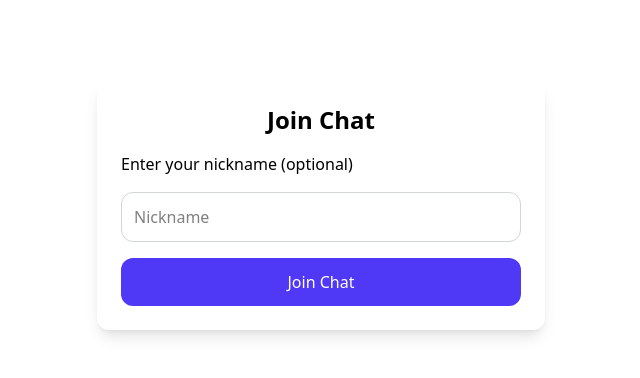
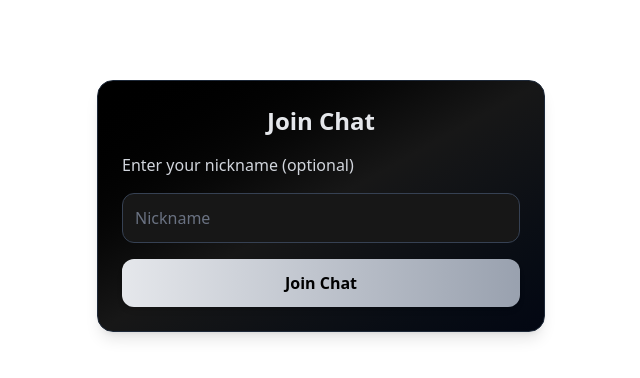
Before and after one commit to theEquinoxDev/ZeroTrace, a React (Vite) app in the folder client/: page /session in a window 1280 px wide. Shown: the top 378 px of the page, without its empty margins (319-959 px from the left). Built offline with nearby package versions, Linux system fonts and the light colour scheme; no server answers.

Commit message:
UI enhancement

```diff
--- a/client/src/components/SessionForm.jsx
+++ b/client/src/components/SessionForm.jsx
@@ -29,21 +29,25 @@ export default function SessionForm() {
   return (
     <form
       onSubmit={handleSubmit}
-      className="max-w-md mx-auto mt-20 p-6 bg-white rounded-xl shadow-lg flex flex-col gap-4"
+      className="max-w-md mx-auto mt-20 p-6 bg-gradient-to-br from-black via-neutral-900 to-gray-950 rounded-2xl shadow-lg flex flex-col gap-4 border border-gray-800"
     >
-      <h2 className="text-2xl font-bold text-center">Join Chat</h2>
-      <label className="font-medium">Enter your nickname (optional)</label>
+      <h2 className="text-2xl font-bold text-center text-gray-200">
+        Join Chat
+      </h2>
+
+      <label className="font-medium text-gray-300">Enter your nickname (optional)</label>
       <input
         type="text"
         value={nickname}
         onChange={(e) => setNickname(e.target.value)}
         placeholder="Nickname"
-        className="w-full p-3 border border-gray-300 rounded-xl focus:outline-none focus:ring-2 focus:ring-indigo-400"
+        className="w-full p-3 bg-neutral-900 text-gray-200 placeholder-gray-500 border border-gray-700 rounded-xl focus:outline-none focus:ring-2 focus:ring-gray-400"
       />
+
       <button
         type="submit"
         disabled={loading}
-        className="w-full bg-indigo-600 text-white py-3 rounded-xl hover:bg-indigo-700 transition disabled:opacity-50"
+        className="w-full bg-gradient-to-r from-gray-200 to-gray-400 text-black py-3 rounded-xl font-semibold shadow-md hover:scale-105 transition-all duration-300 disabled:opacity-50"
       >
         {loading ? "Creating..." : "Join Chat"}
       </button>
```
